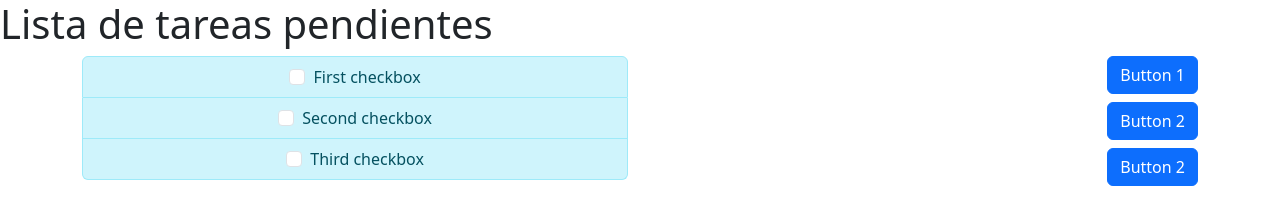
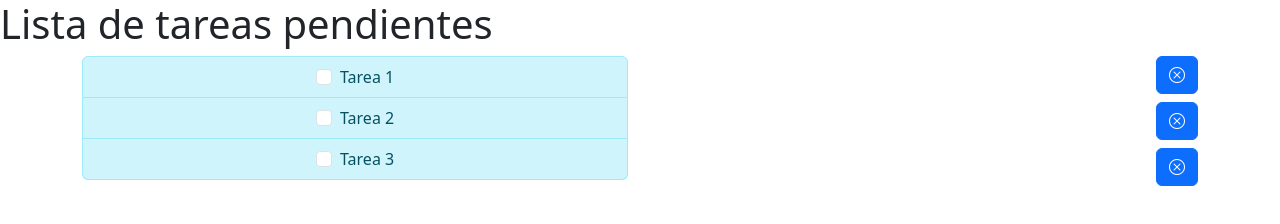
Before and after one commit to ReynaVictoria/EjerciciosUV_DDS, a plain HTML site: page Semana 4/Apunte8/ejercicio1/index.html in a window 1280 px wide. Drawn offline with nearby package versions, Linux system fonts and the light colour scheme; files that its build step writes are made by us from their sources.

Commit message:
avance listado tareas

```diff
--- a/Semana 4/Apunte8/ejercicio1/index.html
+++ b/Semana 4/Apunte8/ejercicio1/index.html
@@ -7,6 +7,8 @@
     <title>Bootstrap demo</title>
     <link href="https://cdn.jsdelivr.net/npm/bootstrap@5.3.8/dist/css/bootstrap.min.css" rel="stylesheet"
         integrity="sha384-sRIl4kxILFvY47J16cr9ZwB07vP4J8+LH7qKQnuqkuIAvNWLzeN8tE5YBujZqJLB" crossorigin="anonymous">
+    <link rel="stylesheet" href="styles.css">
+    <link rel="stylesheet" href="https://cdn.jsdelivr.net/npm/bootstrap-icons@1.13.1/font/bootstrap-icons.min.css">
 </head>
 
 <body>
@@ -20,23 +22,25 @@
                 <ul class="list-group">
                     <li class="list-group-item list-group-item-info">
                         <input class="form-check-input me-1" type="checkbox" value="" id="firstCheckbox">
-                        <label class="form-check-label" for="firstCheckbox">First checkbox</label>
+                        <label class="form-check-label" for="firstCheckbox">Tarea 1</label>
                     </li>
                     <li class="list-group-item list-group-item-info">
                         <input class="form-check-input me-1" type="checkbox" value="" id="secondCheckbox">
-                        <label class="form-check-label" for="secondCheckbox">Second checkbox</label>
+                        <label class="form-check-label" for="secondCheckbox">Tarea 2</label>
                     </li>
                     <li class="list-group-item list-group-item-info">
                         <input class="form-check-input me-1" type="checkbox" value="" id="thirdCheckbox">
-                        <label class="form-check-label" for="thirdCheckbox">Third checkbox</label>
+                        <label class="form-check-label" for="thirdCheckbox">Tarea 3</label>
                     </li>
                 </ul>
             </div>
             <div class="col">
                 <div class="col d-flex flex-column align-items-end gap-2">
-                    <button class="btn btn-primary" type="button">Button 1</button>
-                    <button class="btn btn-primary" type="button">Button 2</button>
-                    <button class="btn btn-primary" type="button">Button 2</button>
+                    <button class="btn btn-primary" type="button">
+                        <i class="bi bi-x-circle"></i>
+                    </button>
+                    <button class="btn btn-primary" type="button"><i class="bi bi-x-circle"></i></button>
+                    <button class="btn btn-primary" type="button"><i class="bi bi-x-circle"></i></button>
                 </div>
             </div>
         </div>
```
